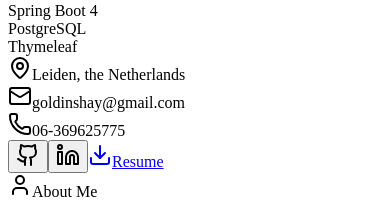
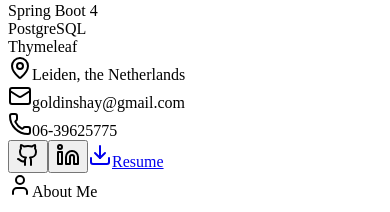
Before and after one commit to goldinShay/myPort, a React (Vite) app in the folder client/: page / in a window 390 px wide. Shown: the part 1080-1292 px from the top of the page. Built offline with nearby package versions, Linux system fonts and the light colour scheme.

Commit message:
corrected phone number

```diff
--- a/client/src/components/PersonalInfoCard.tsx
+++ b/client/src/components/PersonalInfoCard.tsx
@@ -49,7 +49,7 @@ export function PersonalInfoCard() {
               </div>
               <div className="flex items-center justify-center lg:justify-start gap-2">
                 <Phone className="h-4 w-4 text-emerald-700" />
-                <span>06-369625775</span>
+                <span>06-39625775</span>
               </div>
               <div className="flex justify-center lg:justify-start gap-3">
                 <a
```
